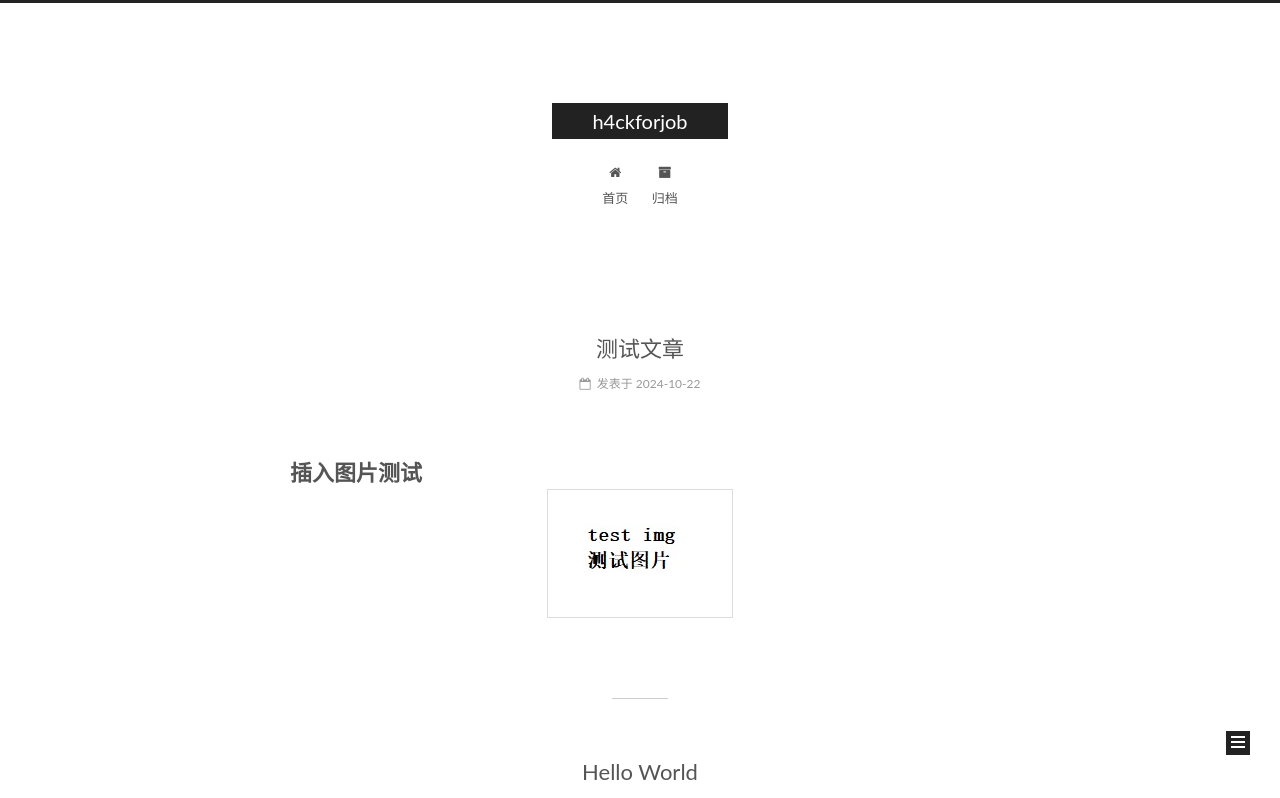
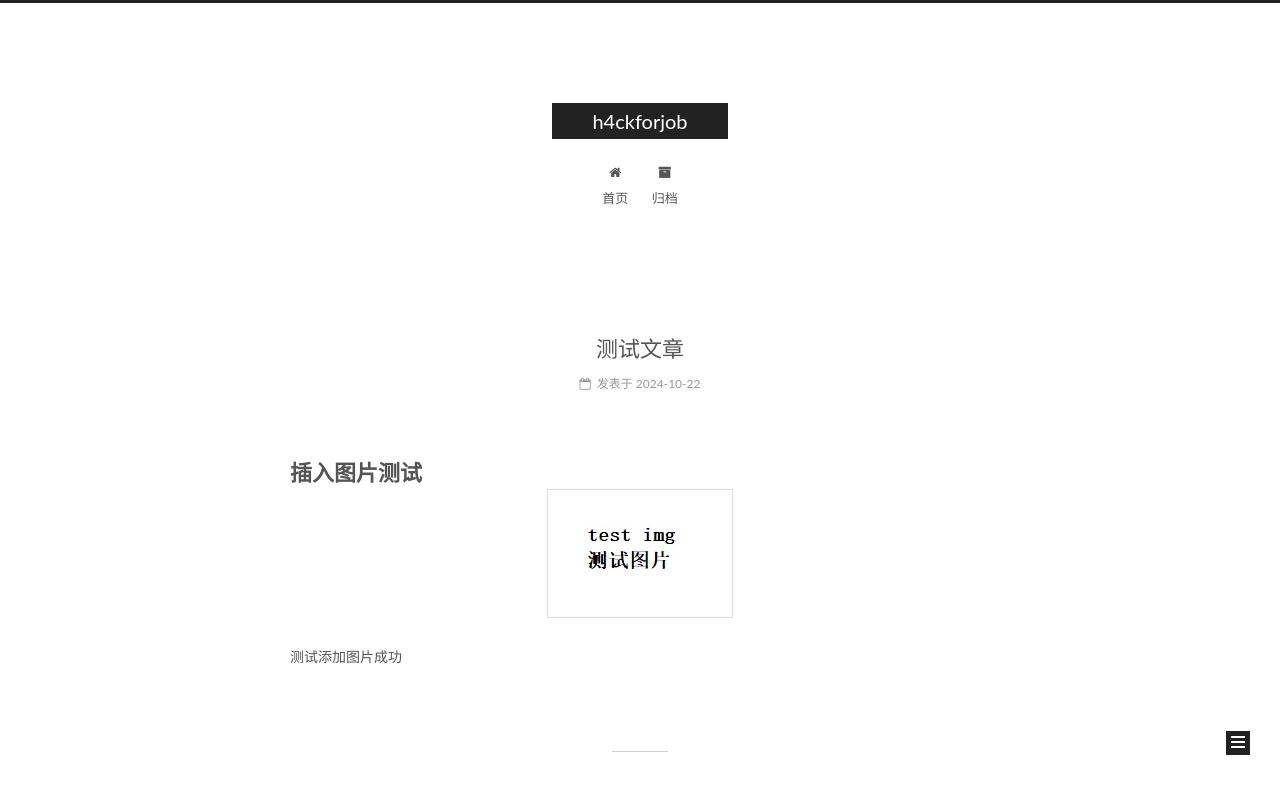
Before and after one commit to H4ckForJob/h4ckforjob.github.io, a plain HTML site: page index.html in a window 1280 px wide. Shown: the top 798 px of the page. Drawn offline with Linux system fonts and the light colour scheme.

Commit message:
Site updated: 2024-10-22 11:24:53

```diff
--- a/index.html
+++ b/index.html
@@ -303,6 +303,7 @@
 
 
             <h1 id="插入图片测试"><a href="#插入图片测试" class="headerlink" title="插入图片测试"></a>插入图片测试</h1><p><img src="/../images/%E6%B5%8B%E8%AF%95%E6%96%87%E7%AB%A0/hello.jpg" alt="hello"></p>
+<p>测试添加图片成功</p>
 
 
 
```
Also changed, not shown: 2024/10/22/测试文章/index.html (+4 -3 lines).
